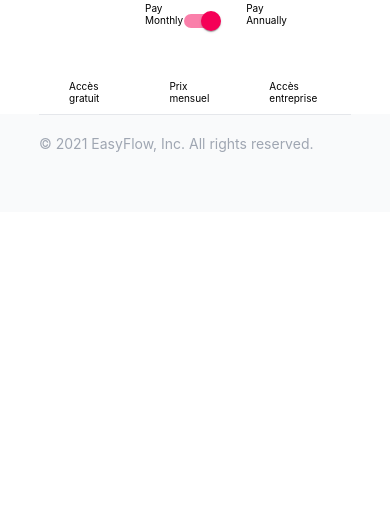
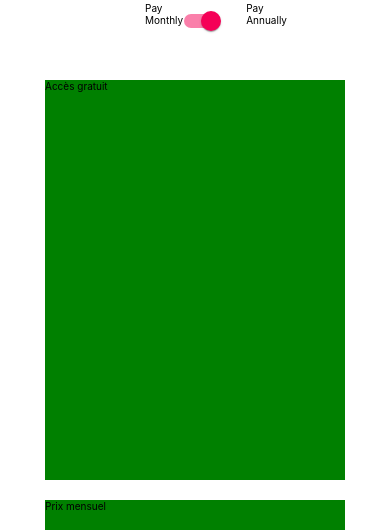
Before and after one commit to YoannBuzenet/ai_next_app, a Next.js app: page /pricing in a window 390 px wide. Shown: the part 213-743 px from the top of the page. Built offline with nearby package versions, Linux system fonts and the light colour scheme; no server answers.

Commit message:
working on one price component

```diff
--- a/pages/index.js
+++ b/pages/index.js
@@ -52,6 +52,8 @@ export default function Home(props) {
   });
 
   console.log("session", session);
+
+  //todo -> need a favicon
 
   return (
     <>
--- a/pages/pricing.js
+++ b/pages/pricing.js
@@ -6,6 +6,8 @@ import SwitchLabels from "../components/Base/Switch";
 
 const Pricing = () => {
   const [isAnnual, setIsAnnual] = useState(true);
+
+  // to do translate le nom de la page
 
   return (
     <div className="pricing">
--- a/styles/OnePrice.module.css
+++ b/styles/OnePrice.module.css
@@ -1,2 +1,9 @@
 .onePriceDiv {
+  min-height: 400px;
+  width: 300px;
+  background-color: green;
+  margin: auto;
 }
+
+@media only screen and (max-width: 768px) {
+}
--- a/styles/Pricing.module.css
+++ b/styles/Pricing.module.css
@@ -24,3 +24,10 @@
 .pricesContainer > div {
   margin: 1rem 3rem;
 }
+
+@media only screen and (max-width: 768px) {
+  .pricesContainer {
+    flex-direction: column;
+    align-items: center;
+  }
+}
```
